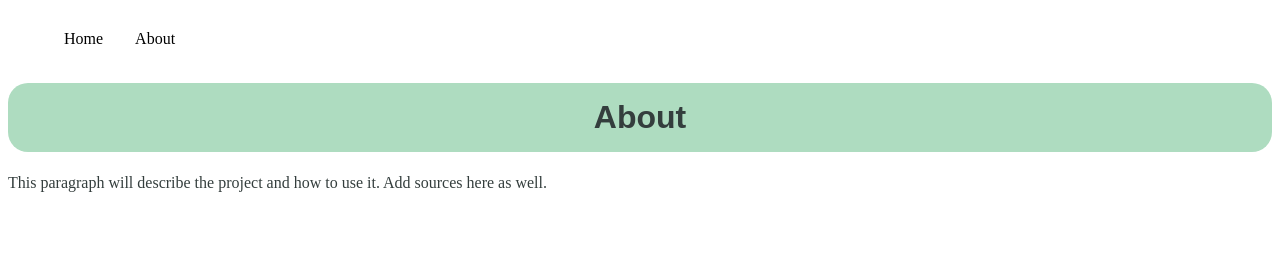
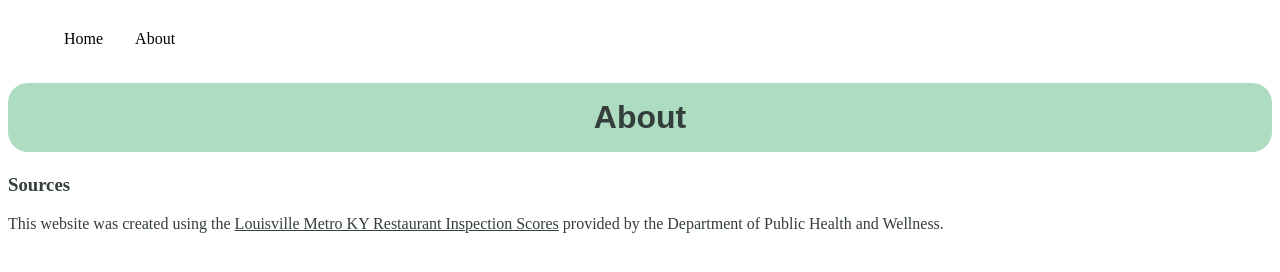
Before and after one commit to kerryoke/restaurant-health-score-webdev, a plain HTML site: page about.html in a window 1280 px wide. Drawn offline with Linux system fonts and the light colour scheme.

Commit message:
edit about page

```diff
--- a/about.html
+++ b/about.html
@@ -15,8 +15,10 @@
     </nav>
     <h1>About</h1>
 
+    <h3>Sources</h3>
 
+    <p>This website was created using the <a href="https://louisville-metro-opendata-lojic.hub.arcgis.com/datasets/LOJIC::louisville-metro-ky-restaurant-inspection-scores/about">Louisville Metro KY Restaurant Inspection Scores</a> provided by the Department of Public Health and Wellness.
+    </p>
 
-    <p>This paragraph will describe the project and how to use it. Add sources here as well.</p>
 </body>
 </html>
```
